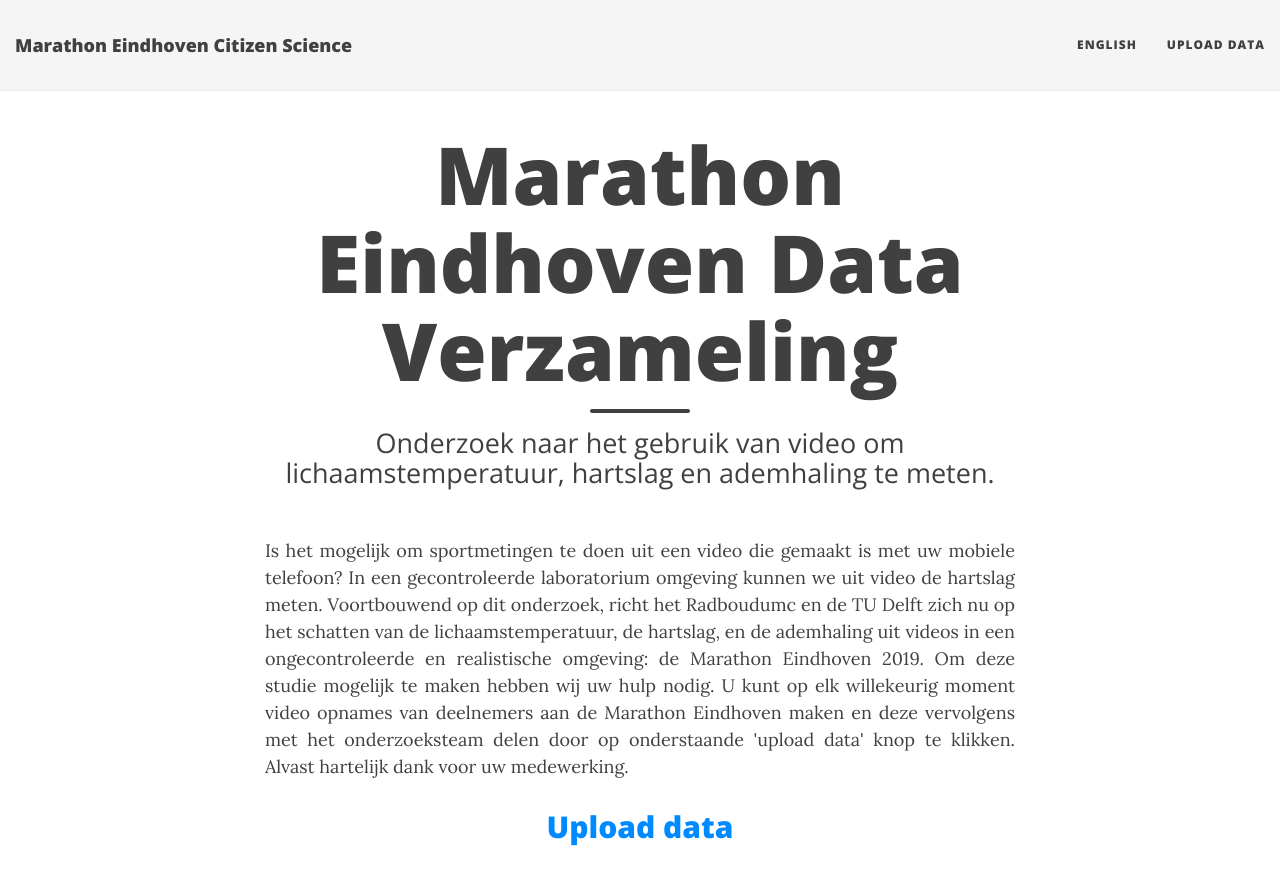
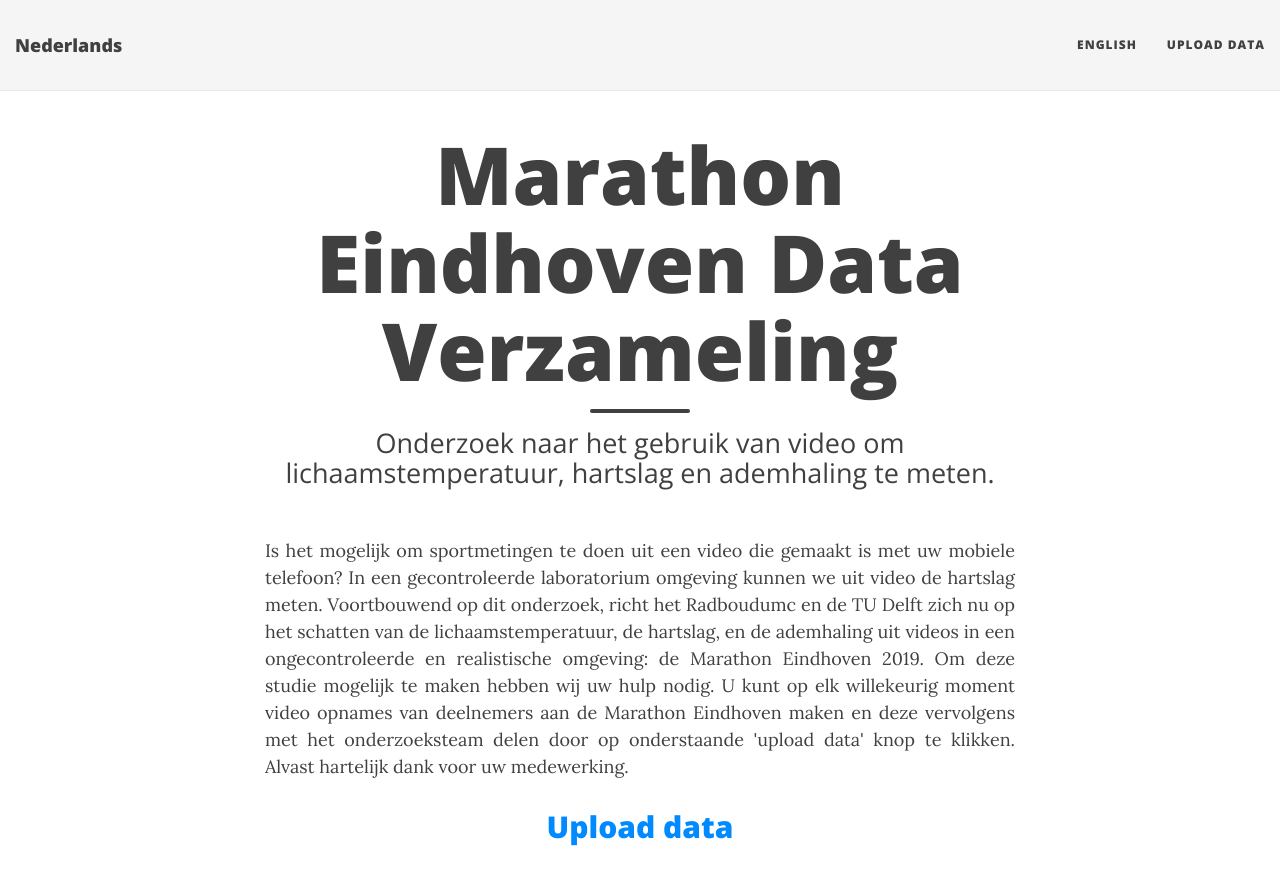
Before and after one commit to MarathonEindhoven/MarathonEindhoven.github.io, a Jekyll site: the page built from index.html, in a window 1280 px wide and 900 px high. Shown: the top 885 px of the window. Built offline with Jekyll 4.4.1, drawn with Linux system fonts in a browser that asks for light colours; nearby versions of some CDN libraries; the list of posts is cut into pages by our own code.

Commit message:
edit link name

```diff
--- a/_config.yml
+++ b/_config.yml
@@ -1,7 +1,7 @@
 # --- General options --- #
 
 # Name of website
-title: Marathon Eindhoven Citizen Science
+title: Nederlands
 
 # Short description of your site
 description: Website to collect data recorded at Eindhoven marathon
```
